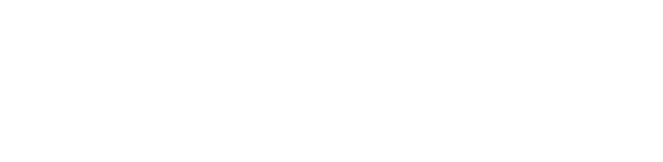
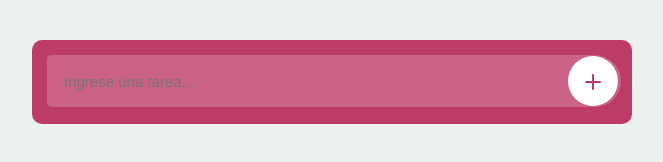
Before and after one commit to yesican88/tp2NoeMariYesi, a plain HTML site: page index.html in a window 1280 px wide. Shown: the whole page, without its empty margins (308-971 px from the left). Drawn offline with Linux system fonts and the light colour scheme.

Commit message:
header terminado

```diff
--- a/index.html
+++ b/index.html
@@ -4,11 +4,21 @@
     <meta charset="UTF-8">
     <meta name="viewport" content="width=device-width, initial-scale=1.0">
     <meta http-equiv="X-UA-Compatible" content="ie=edge">
+    <link href="https://fonts.googleapis.com/css?family=Roboto:300,400,500&amp;subset=cyrillic" rel="stylesheet">
     <link href="styles/styles.css" type="text/css" rel="stylesheet">
     <script src="script.js" type="text/javascript"></script>
     <title>To-do List</title>
 </head>
 <body>
+    <div class="app-container">
+        <header>
+            <input id="taskInput" type="text" value="" placeholder="Ingrese una tarea..." onkeypress="handleKeyPress(event)">
+            <a href="#" class="add-btn" onclick="addComment()"><img src="assets/add_icon.svg" class="add-icon"></a>
+        </header>
+        <div>
 
+        </div>
+    </div>
 </body>
+
 </html>
--- a/script.js
+++ b/script.js
@@ -0,0 +1,12 @@
+// ENTER ENVIA NUEVA TAREA A LA LISTA
+
+var handleKeyPress = function(event){
+    if(event.code === 'Enter'){
+        console.log('aca hay que poner que mande el mensaje al ul')
+    }
+}
+
+// ENTER CUANDO EL INPUT ESTA VACIO NO ENVIA NADA A LA LISTA
+if(input){ //lo interpreta como true cuando hay texto dentro de input
+//aca va el codigo de creacion de la nueva tarea
+}
--- a/styles/styles.scss
+++ b/styles/styles.scss
@@ -1 +1,83 @@
-$colorbody: black;
+html, body, div, span, applet, object, iframe,
+h1, h2, h3, h4, h5, h6, p, blockquote, pre,
+a, abbr, acronym, address, big, cite, code,
+del, dfn, em, img, ins, kbd, q, s, samp,
+small, strike, strong, sub, sup, tt, var,
+b, u, i, center,
+dl, dt, dd, ol, ul, li,
+fieldset, form, label, legend,
+table, caption, tbody, tfoot, thead, tr, th, td,
+article, aside, canvas, details, embed,
+figure, figcaption, footer, header, hgroup,
+menu, nav, output, ruby, section, summary,
+time, mark, audio, video {
+	margin: 0;
+	padding: 0;
+	border: 0;
+	font-size: 100%;
+	font: inherit;
+	vertical-align: baseline;
+}
+
+body {
+    font-family: 'Roboto', sans-serif;
+    background: #edf0f1;
+}
+
+.app-container {
+    width: 75%;
+    height: 90%;
+    max-width: 600px;
+    margin: auto;
+    position: absolute;
+    top: 0;
+    left: 0;
+    bottom: 0;
+    right: 0;
+}
+
+// ESTILOS DEL HEADER
+
+header {
+    height: 54px;
+    background: #BC3B69;
+    padding: 15px;
+    border-radius: 10px;
+    overflow: hidden;
+
+    input {
+        width: 100%;
+        height: 50px;
+        border-bottom-left-radius: 5px;
+        border-top-left-radius: 5px;
+        border-bottom-right-radius: 30px;
+        border-top-right-radius: 30px;
+        background: #ca6287;
+        border: none;
+        font-size: 15px;
+        color: #fff;
+        float: left;
+        text-indent: 15px;
+    }
+
+    .add-btn {
+        width: 50px;
+        height: 50px;
+        background:#fff;
+        border-radius: 50%;
+        float: right;
+        position: absolute;
+        top: 16px;
+        right: 14px;
+        z-index: 2;
+
+        .add-icon {
+            width: 16px;
+            position: absolute;
+            top: 18px;
+            left: 17px;
+        }
+    }
+}
+
+// ^ESTILOS DEL HEADER^
```
Also changed, not shown: assets/add_icon.svg (added), assets/done_icon.svg (added), assets/done_icon_white.svg (added), assets/remove_icon.svg (added), assets/remove_icon_hover.svg (added), styles/styles.css, 1 other file.
